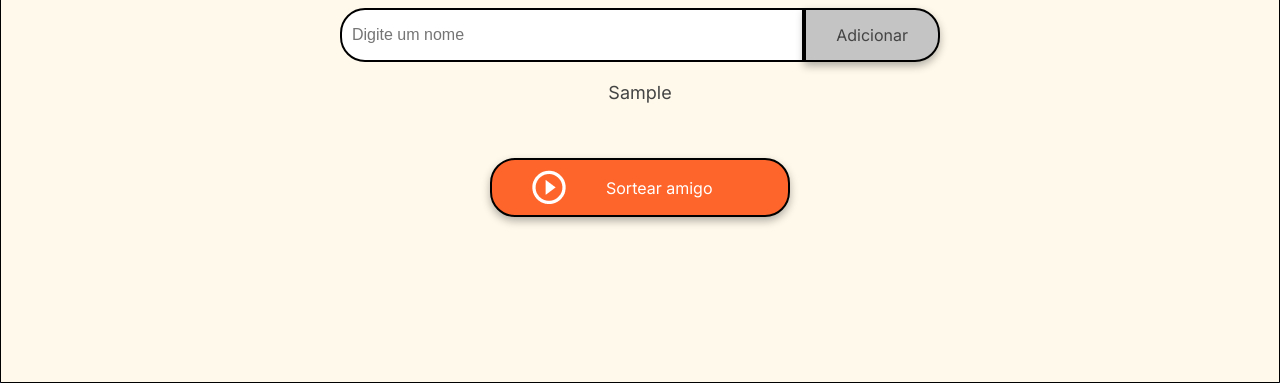
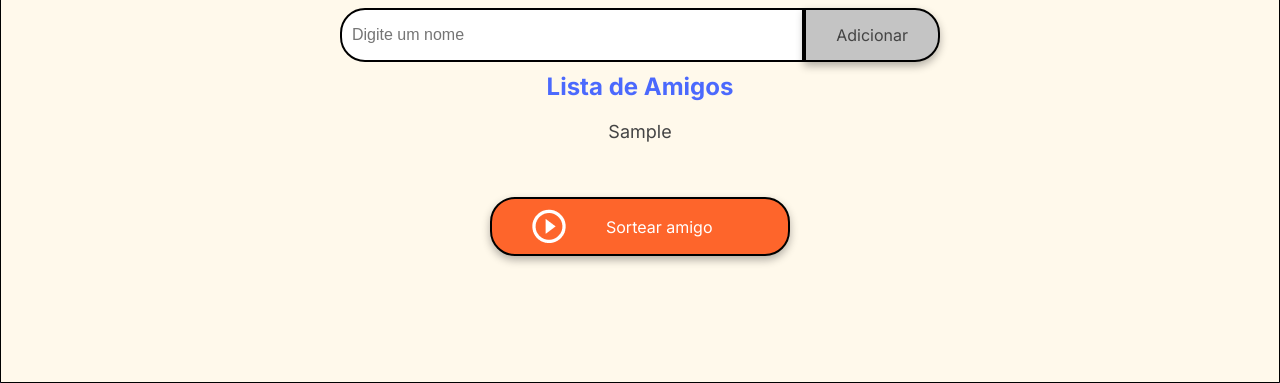
Before and after one commit to ybielssz/challenge-amigo-secreto, a plain HTML site: page index.html in a window 1280 px wide. Both pictures are taken after typing "Sample" into the empty fields and a click on the button "Adicionar". Shown: the part 417-800 px from the top of the page. Drawn offline with Linux system fonts and the light colour scheme.

Commit message:
Adicionando Subtítulo na lista

```diff
--- a/app.js
+++ b/app.js
@@ -15,7 +15,6 @@ function adicionarAmigo() {
     limparCampo();
 }
 
-
 function sortearAmigo() {
 
     if (amigos.length === 0) {
@@ -32,7 +31,6 @@ function sortearAmigo() {
 
 }
 
-
 function limparCampo() {
     nomeAmigo = document.getElementById('amigo');
     nomeAmigo.value = '';
@@ -40,7 +38,16 @@ function limparCampo() {
 
 function atualizarLista() {
     let lista = document.getElementById('listaAmigos');
+    let subtitulo = document.getElementById('subtituloLista');
+
     lista.innerHTML = "";
+
+    if (amigos.length > 0) {
+        subtitulo.style.display = 'Block';
+
+    } else {
+        subtitulo.style.dispay = 'none';
+    }
 
     amigos.forEach(nome => {
         let item = document.createElement("li");
--- a/index.html
+++ b/index.html
@@ -24,6 +24,7 @@
                 <button class="button-add" onclick="adicionarAmigo()">Adicionar</button>
             </div>
 
+            <h3 id="subtituloLista" class="subtitle">Lista de Amigos</h3>
             <ul id="listaAmigos" class="name-list" aria-labelledby="listaAmigos" role="list"></ul>
             <ul id="resultado" class="result-list" aria-live="polite"></ul>
 
--- a/style.css
+++ b/style.css
@@ -68,6 +68,17 @@ body {
     color: var(--color-primary);
     margin: 10px 0;
     text-align: center;
+}
+
+/* Subtítulo da lista de amigos */
+.subtitle {
+    font-family: "Inter", sans-serif;
+    font-size: 24px;
+    font-weight: 700;
+    color: var(--color-primary);
+    margin-top: 10px;
+    text-align: center;
+    display: none; /* Começa invisível */
 }
 
 /* Contêineres de entrada e botão */
```
